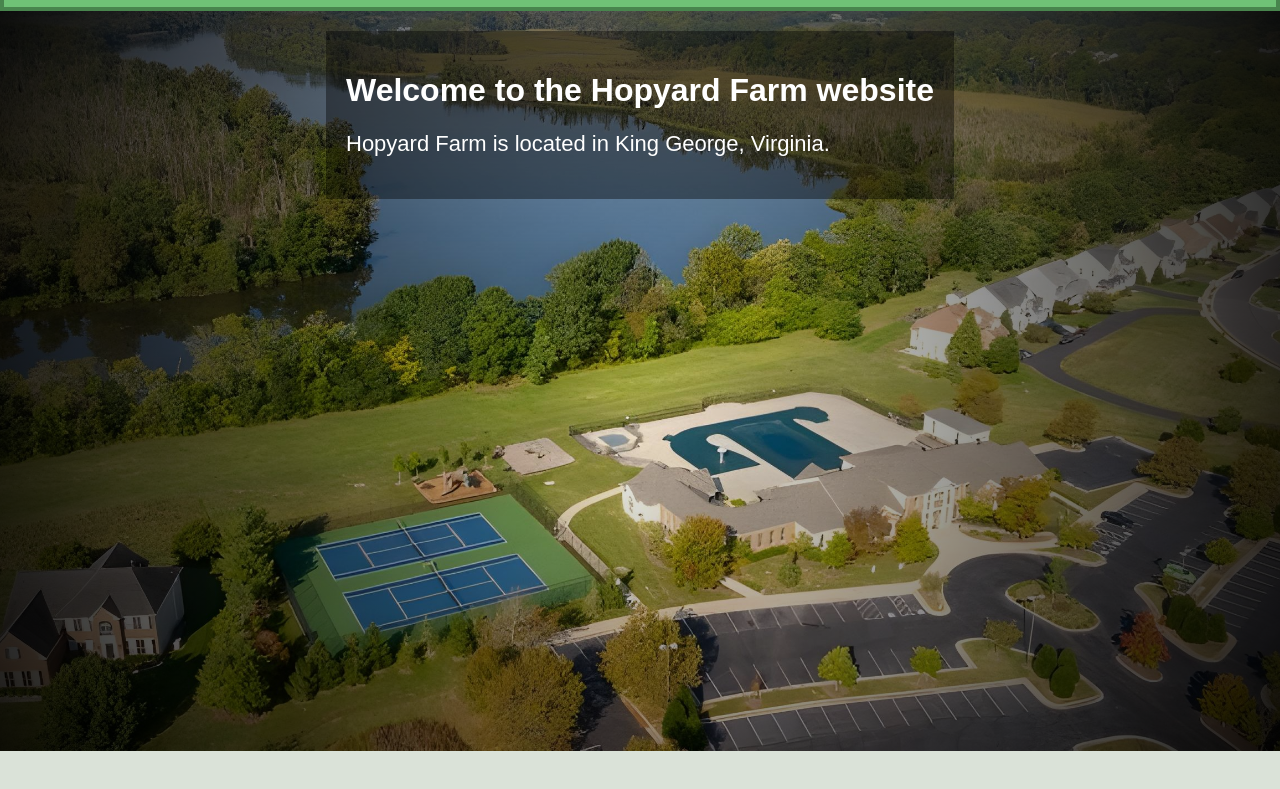
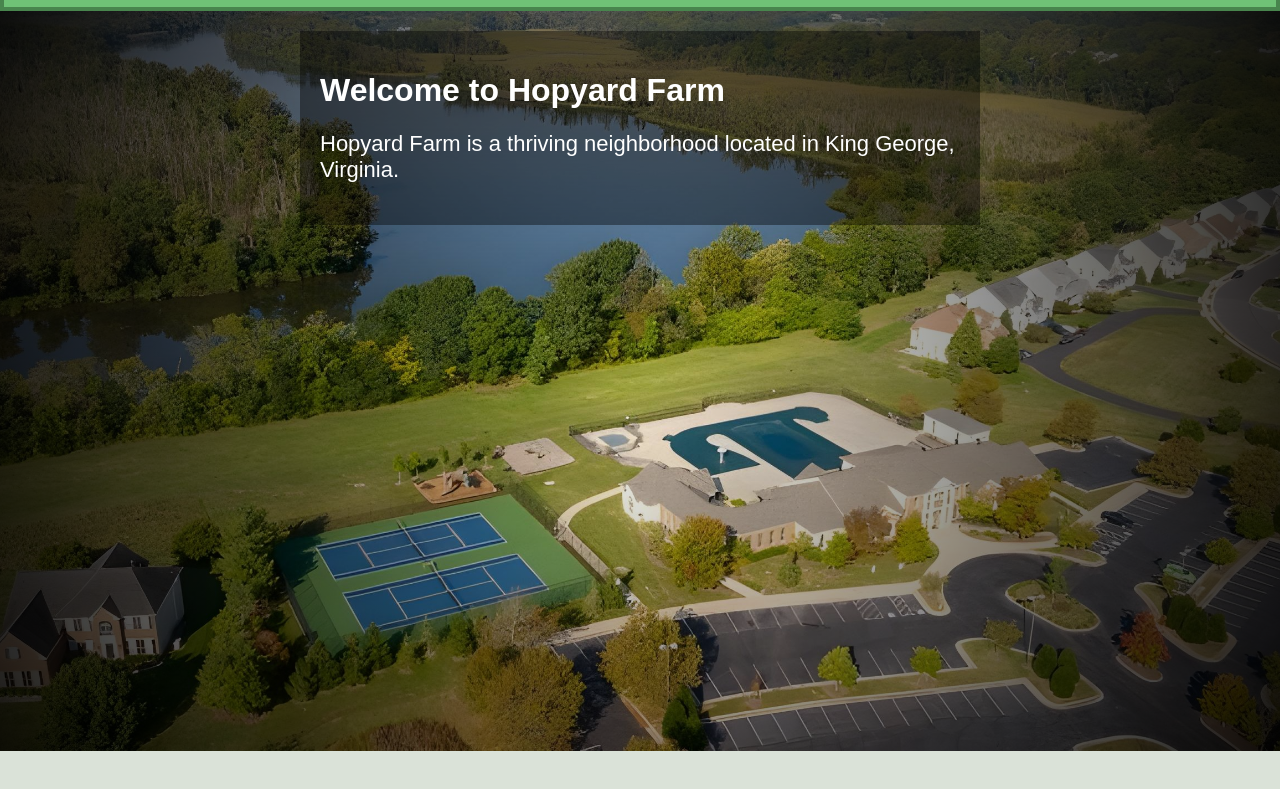
Before and after one commit to HopyardFarm/hopyardfarm.github.io, a plain HTML site: page index.html in a window 1280 px wide. Shown: the part 77-866 px from the top of the page. Drawn offline with Linux system fonts and the light colour scheme.

Commit message:
Update index.html

```diff
--- a/index.html
+++ b/index.html
@@ -6,9 +6,9 @@
     <meta name="keywords" content="Hopyard Farm, King George, Virginia, Neighborhood, Ryan Homes, Hopyard Farms, 22485, US, USA">
     <meta name="description" content="The official Hopyard Farm neighborhood website.">
     <meta name="author" content="Hopyard Farm, hopyard.website@yahoo.com">
-    <meta name='language' content='ES'>
+    <meta name='language' content='EN'>
     <meta name="robots" content="index, follow">
-    <meta name="revised" content="Saturday, December 28th, 2024, 10:31 pm">
+    <meta name="revised" content="Tuesdau, January 7th, 2025, 7:50 pm">
     <title>Hopyard Farm Website Home</title>
     <link rel="icon" href="\images\home-icon-inverted.png" type="image/x-icon">
     <style>
@@ -192,8 +192,8 @@
 
 <div class="content">
     <div class="text">
-        <h1>Welcome to the Hopyard Farm website</h1>
-        <p>Hopyard Farm is located in King George, Virginia.</p>
+        <h1>Welcome to Hopyard Farm</h1>
+        <p>Hopyard Farm is a thriving neighborhood located in King George, Virginia.</p>
     </div>
     <img src="\images\hopyardfarm-top-view.jpeg" alt="Hopyard Farm Drone View" title="Hopyard Farm Drone View">
 </div>
```
